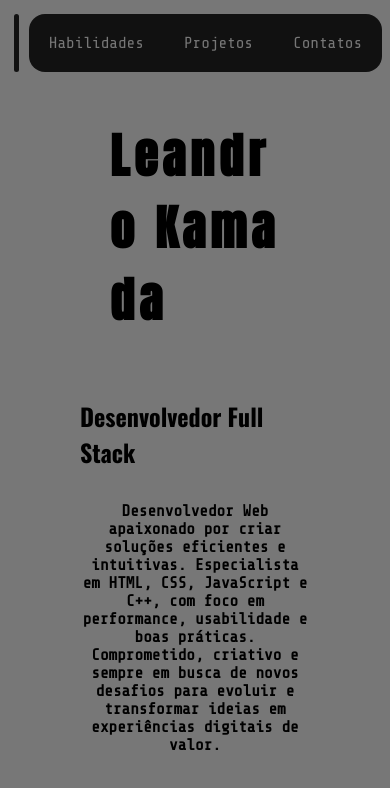
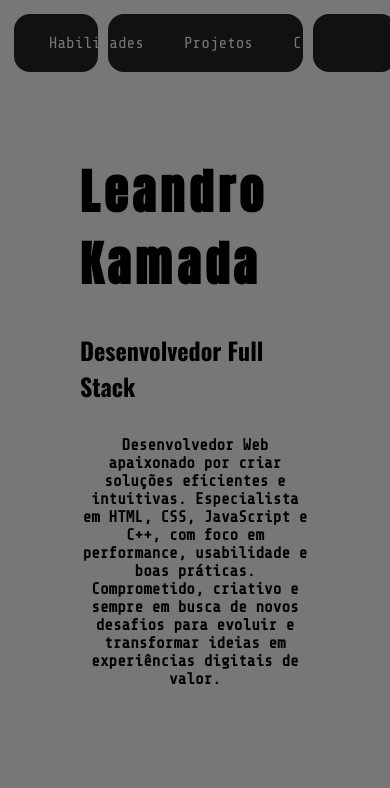
Before and after one commit to leandrookamada/Portif-lio, a React (Vite) app: page / in a window 390 px wide. Shown: the top 788 px of the page. Built offline with nearby package versions, Linux system fonts and the light colour scheme.

Commit message:
respansividade

```diff
--- a/src/components/LadoDireito/HomeDireita/HomeDireita.module.css
+++ b/src/components/LadoDireito/HomeDireita/HomeDireita.module.css
@@ -1,4 +1,5 @@
 .divHomeDireita {
+  background-color: var(--color3-);
   position: relative;
   display: flex;
   justify-content: center;
--- a/src/components/LadoDireito/projetos/ChromaGrid.css
+++ b/src/components/LadoDireito/projetos/ChromaGrid.css
@@ -1,13 +1,5 @@
-h1 {
-  text-align: center;
-  font-size: 3rem;
-  padding: 0.625em;
-  font-family: var(--fonttitulo);
-  letter-spacing: 0.1em;
-}
 .chroma-grid {
   position: relative;
-  /* height: 100vh; */
   display: grid;
   grid-template-columns: repeat(var(--cols, 3), 20em);
   grid-auto-rows: auto;
@@ -15,30 +7,14 @@ h1 {
   align-items: center;
   gap: 0.75rem;
 
-  padding: 1rem;
+  padding-top: 3rem;
   box-sizing: border-box;
-  width: 60vw;
-  /* max-width: 100%; evita ultrapassar */
+  width: 100%;
   --x: 50%;
   --y: 50%;
   --r: 16em;
 }
 
-@media (max-width: 1124px) {
-  .chroma-grid {
-    grid-template-columns: repeat(auto-fit, minmax(320px, 320px));
-    gap: 0.5rem;
-    padding: 0.5rem;
-  }
-}
-
-@media (max-width: 480px) {
-  .chroma-grid {
-    grid-template-columns: 320px;
-    gap: 0.75rem;
-    padding: 1rem;
-  }
-}
 .chroma-card {
   position: relative;
   display: flex;
@@ -50,6 +26,7 @@ h1 {
   border: 1px solid #333;
   transition: border-color 0.3s ease;
   background: var(--card-gradient);
+  margin-top: 6rem;
 
   --mouse-x: 100%;
   --mouse-y: 100%;
@@ -118,7 +95,7 @@ h1 {
   position: absolute;
   left: 0;
   top: 0;
-  width: 60vw; /* agora usando viewport units */
+  width: 100%; /* agora usando viewport units */
   height: auto;
   overflow: hidden;
   inset: 0;
@@ -187,3 +164,21 @@ h1 {
   opacity: 1;
   transition: opacity 0.25s ease;
 }
+
+@media (max-width: 1000px) {
+  .chroma-grid {
+    grid-template-columns: repeat(auto-fit, minmax(320px, 320px));
+    gap: 0.5rem;
+    padding: 0.5rem;
+    justify-content: center;
+    align-items: center;
+  }
+}
+
+@media (max-width: 480px) {
+  .chroma-grid {
+    grid-template-columns: 320px;
+    gap: 0.75rem;
+    padding: 1rem;
+  }
+}
--- a/src/components/LadoDireito/projetos/ChromaGrid.tsx
+++ b/src/components/LadoDireito/projetos/ChromaGrid.tsx
@@ -162,8 +162,6 @@ export const ChromaGrid: React.FC<ChromaGridProps> = ({
   };
 
   return (
-    <main className="main_chroma-grid">
-      <h1>PROJETOS</h1>
     <div
       ref={rootRef}
       className={`chroma-grid ${className}`}
@@ -205,7 +203,6 @@ export const ChromaGrid: React.FC<ChromaGridProps> = ({
       <div className="chroma-overlay" />
       <div ref={fadeRef} className="chroma-fade" />
     </div>
-    </main>
   );
 };
 
--- a/src/components/header/header.module.css
+++ b/src/components/header/header.module.css
@@ -11,15 +11,11 @@ header {
   width: 98%;
   z-index: 2;
 }
-.header_div {
-  background-color: var(--color1);
-  border-radius: 1em;
-  width: 5vw;
-}
+
 .header_nav {
   background-color: var(--color1);
   border-radius: 1em;
-  flex: 1;
+  width: 50vw;
 }
 .header_nav_ul {
   display: flex;
@@ -47,3 +43,13 @@ header {
   color: var(--color4);
   transition: 0.5s;
 }
+@media (max-width: 1000px) {
+  .header_div {
+    background-color: var(--color1);
+    border-radius: 1em;
+    width: 8em;
+  }
+  .header_nav {
+    flex: 1;
+  }
+}
```
Lines whose indentation alone changed are shown as unchanged.
